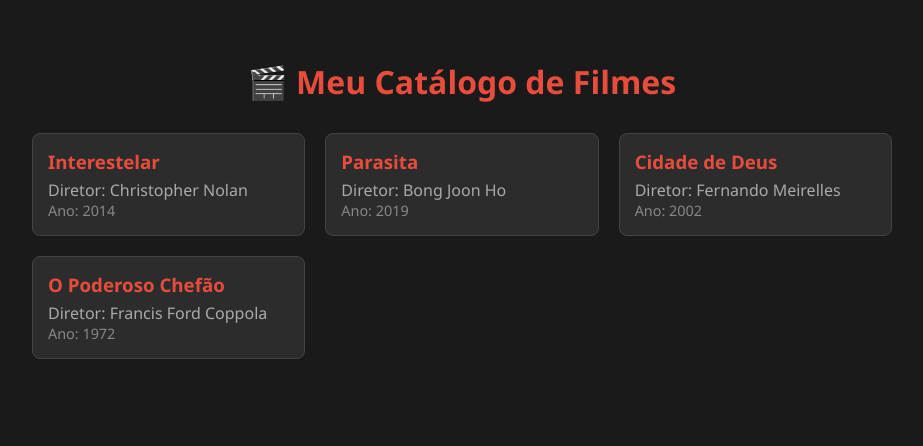
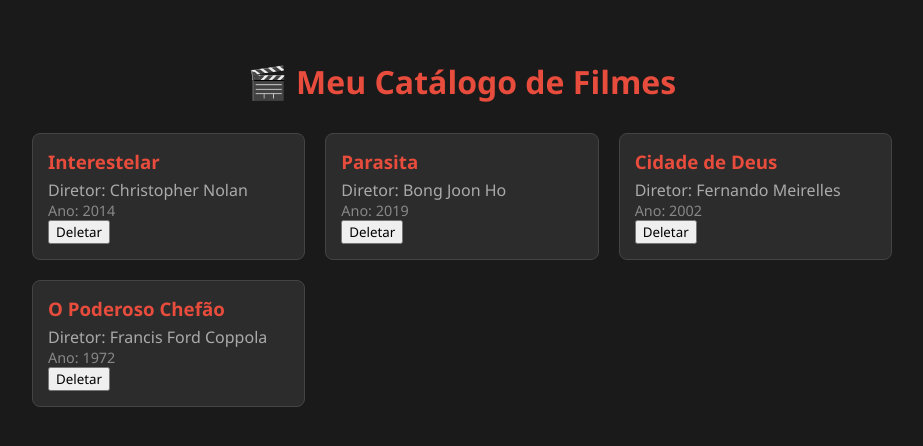
Before and after one commit to delanohelio/filmes, a Vue app: page / in a window 1280 px wide. Shown: the top 446 px of the page, without its empty margins (178-1101 px from the left). Built offline with nearby package versions, Linux system fonts and the light colour scheme.

Commit message:
Adicionando Deletar

```diff
--- a/src/components/FilmeCard.vue
+++ b/src/components/FilmeCard.vue
@@ -3,6 +3,7 @@
     <h3>{{ filme.titulo }}</h3>
     <p class="director">Diretor: {{ filme.diretor }}</p>
     <p class="year">Ano: {{ filme.ano }}</p>
+    <button>Deletar</button>
   </div>
 </template>
 
```
